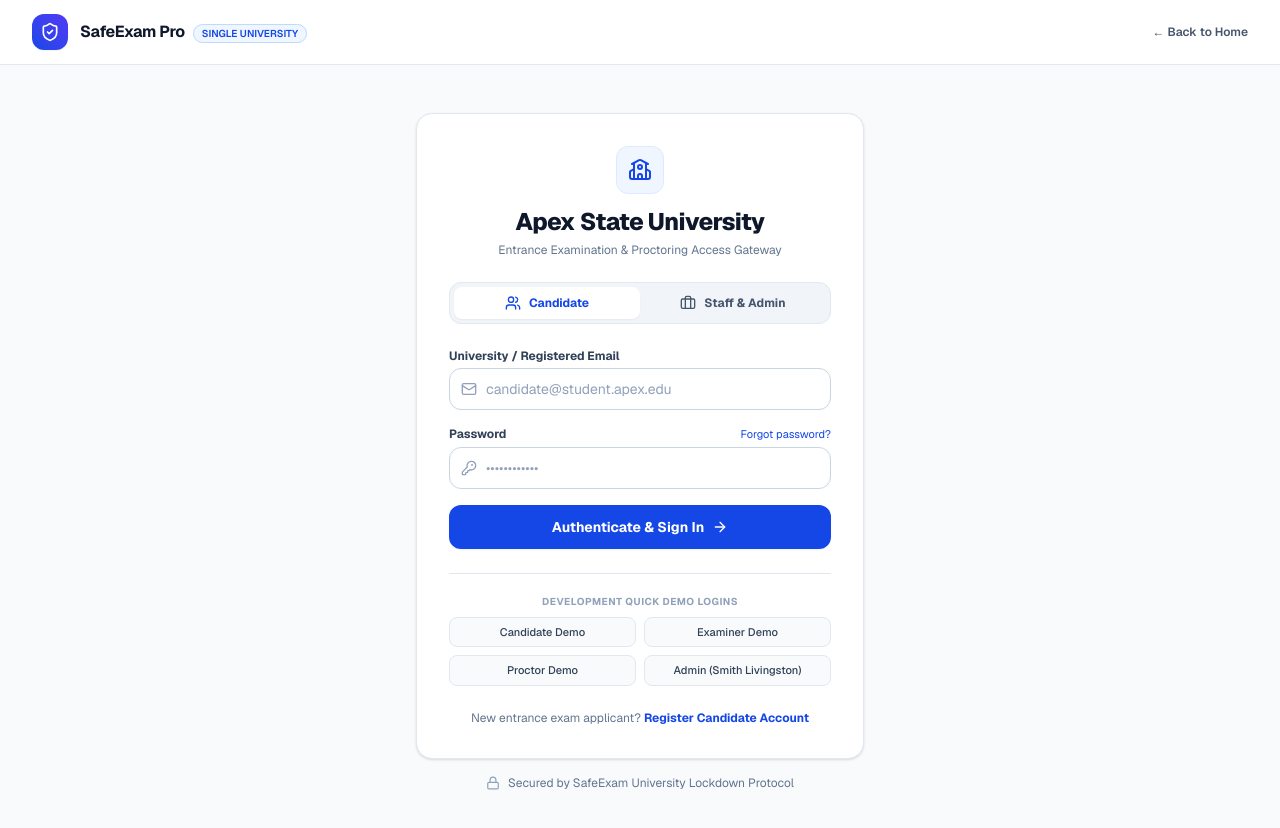
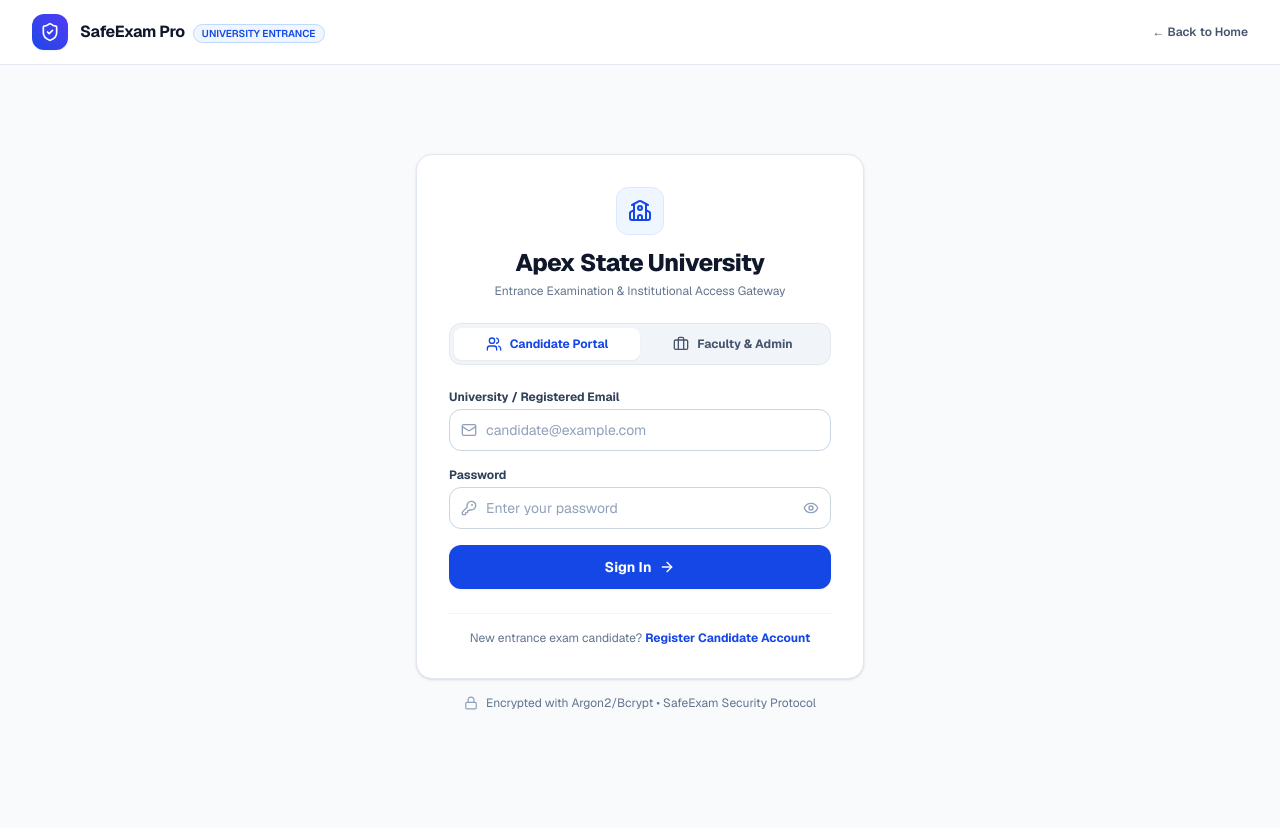
Before and after one commit to smithlivingstonofficial/SafeExam-Pro, a Next.js app: page /login in a window 1280 px wide. Shown: the top 828 px of the page. After the commit the page ends 800 px from the top, so only its background shows below. Built offline with nearby package versions, Linux system fonts and the light colour scheme.

Commit message:
feat(security): implement RBAC matrix, edge session guards, and purge mock passwords

```diff
--- a/src/app/admin/layout.tsx
+++ b/src/app/admin/layout.tsx
@@ -1,11 +1,14 @@
 import { AdminSidebar } from "@/components/admin/admin-nav";
+import { requireRole } from "@/lib/auth/rbac";
 import { ShieldCheck } from "lucide-react";
 
-export default function AdminLayout({
+export default async function AdminLayout({
   children,
 }: {
   children: React.ReactNode;
 }) {
+  // Enforce server-side RBAC: Only admin role permitted
+  await requireRole(["admin"]);
   return (
     <div className="min-h-screen flex bg-slate-50 text-slate-900 selection:bg-purple-600 selection:text-white">
       {/* Fixed Admin Sidebar */}
--- a/src/app/candidate/page.tsx
+++ b/src/app/candidate/page.tsx
@@ -1,5 +1,6 @@
 import Link from "next/link";
 import { logoutAction } from "@/app/actions/auth";
+import { requireRole } from "@/lib/auth/rbac";
 import {
   ShieldCheck,
   Calendar,
@@ -13,7 +14,8 @@ import {
   User,
 } from "lucide-react";
 
-export default function CandidateDashboard() {
+export default async function CandidateDashboard() {
+  await requireRole(["candidate", "admin"]);
   return (
     <div className="min-h-screen flex flex-col bg-slate-50 text-slate-900 selection:bg-blue-600 selection:text-white">
       {/* Top Navigation */}
--- a/src/app/examiner/page.tsx
+++ b/src/app/examiner/page.tsx
@@ -1,5 +1,6 @@
 import Link from "next/link";
 import { logoutAction } from "@/app/actions/auth";
+import { requireRole } from "@/lib/auth/rbac";
 import {
   ShieldCheck,
   FileSpreadsheet,
@@ -13,7 +14,8 @@ import {
   Sliders,
 } from "lucide-react";
 
-export default function ExaminerDashboard() {
+export default async function ExaminerDashboard() {
+  await requireRole(["examiner", "admin"]);
   return (
     <div className="min-h-screen flex flex-col bg-slate-50 text-slate-900 selection:bg-blue-600 selection:text-white">
       {/* Top Navigation */}
--- a/src/app/login/page.tsx
+++ b/src/app/login/page.tsx
@@ -13,6 +13,8 @@ import {
   AlertCircle,
   Users,
   Briefcase,
+  Eye,
+  EyeOff,
 } from "lucide-react";
 import { UserRole } from "@/types/database";
 
@@ -21,22 +23,7 @@ export default function LoginPage() {
   const [selectedStaffRole, setSelectedStaffRole] = useState<UserRole>("examiner");
   const [errorMessage, setErrorMessage] = useState<string | null>(null);
   const [isLoading, setIsLoading] = useState(false);
-
-  // Form states for quick-demo fill
-  const [email, setEmail] = useState("");
-  const [password, setPassword] = useState("");
-
-  const handleQuickDemo = (role: UserRole, demoEmail: string) => {
-    if (role === "candidate") {
-      setRoleCategory("candidate");
-    } else {
-      setRoleCategory("staff");
-      setSelectedStaffRole(role);
-    }
-    setEmail(demoEmail);
-    setPassword("university2026!");
-    setErrorMessage(null);
-  };
+  const [showPassword, setShowPassword] = useState(false);
 
   async function handleSubmit(event: React.FormEvent<HTMLFormElement>) {
     event.preventDefault();
@@ -54,11 +41,10 @@ export default function LoginPage() {
         setIsLoading(false);
       }
     } catch (err: unknown) {
-      // In Next.js, redirect() throws a NEXT_REDIRECT error which is caught here if not rethrown
       if (err instanceof Error && err.message.includes("NEXT_REDIRECT")) {
-        return; // Redirecting successfully
+        return; // Redirecting to authorized portal
       }
-      setErrorMessage("An unexpected authentication error occurred. Please try again.");
+      setErrorMessage("Authentication failed. Please verify your credentials and try again.");
       setIsLoading(false);
     }
   }
@@ -77,7 +63,7 @@ export default function LoginPage() {
                 SafeExam Pro
               </span>
               <span className="ml-2 text-[10px] uppercase font-semibold px-2 py-0.5 rounded-full bg-blue-50 border border-blue-200 text-blue-700">
-                Single University
+                University Entrance
               </span>
             </div>
           </Link>
@@ -94,7 +80,6 @@ export default function LoginPage() {
       {/* Login Card Section */}
       <main className="flex-1 flex items-center justify-center px-4 py-12">
         <div className="w-full max-w-md">
-          {/* Card Container */}
           <div className="bg-white border border-slate-200 rounded-2xl shadow-sm p-6 sm:p-8">
             <div className="text-center mb-6">
               <div className="inline-flex items-center justify-center w-12 h-12 rounded-xl bg-blue-50 text-blue-700 mb-3 border border-blue-100">
@@ -104,7 +89,7 @@ export default function LoginPage() {
                 Apex State University
               </h1>
               <p className="text-xs text-slate-500 mt-1">
-                Entrance Examination & Proctoring Access Gateway
+                Entrance Examination & Institutional Access Gateway
               </p>
             </div>
 
@@ -123,7 +108,7 @@ export default function LoginPage() {
                 }`}
               >
                 <Users className="w-4 h-4" />
-                <span>Candidate</span>
+                <span>Candidate Portal</span>
               </button>
 
               <button
@@ -139,7 +124,7 @@ export default function LoginPage() {
                 }`}
               >
                 <Briefcase className="w-4 h-4" />
-                <span>Staff & Admin</span>
+                <span>Faculty & Admin</span>
               </button>
             </div>
 
@@ -176,7 +161,7 @@ export default function LoginPage() {
               </div>
             )}
 
-            {/* Form */}
+            {/* High-Security Form */}
             <form onSubmit={handleSubmit} className="space-y-4">
               <div>
                 <label className="block text-xs font-bold text-slate-700 mb-1">
@@ -190,12 +175,10 @@ export default function LoginPage() {
                     type="email"
                     name="email"
                     required
-                    value={email}
-                    onChange={(e) => setEmail(e.target.value)}
                     placeholder={
                       roleCategory === "candidate"
-                        ? "candidate@student.apex.edu"
-                        : "faculty@apex.edu"
+                        ? "candidate@example.com"
+                        : "admin@apex.edu"
                     }
                     className="w-full pl-9 pr-3.5 py-2.5 bg-white border border-slate-300 rounded-xl text-sm text-slate-900 placeholder-slate-400 focus:outline-none focus:ring-2 focus:ring-blue-600 focus:border-transparent transition-all"
                   />
@@ -207,23 +190,25 @@ export default function LoginPage() {
                   <label className="block text-xs font-bold text-slate-700">
                     Password
                   </label>
-                  <span className="text-[11px] text-blue-700 hover:underline cursor-pointer">
-                    Forgot password?
-                  </span>
                 </div>
                 <div className="relative">
                   <div className="absolute inset-y-0 left-0 pl-3 flex items-center pointer-events-none text-slate-400">
                     <KeyRound className="w-4 h-4" />
                   </div>
                   <input
-                    type="password"
+                    type={showPassword ? "text" : "password"}
                     name="password"
                     required
-                    value={password}
-                    onChange={(e) => setPassword(e.target.value)}
-                    placeholder="••••••••••••"
-                    className="w-full pl-9 pr-3.5 py-2.5 bg-white border border-slate-300 rounded-xl text-sm text-slate-900 placeholder-slate-400 focus:outline-none focus:ring-2 focus:ring-blue-600 focus:border-transparent transition-all"
+                    placeholder="Enter your password"
+                    className="w-full pl-9 pr-10 py-2.5 bg-white border border-slate-300 rounded-xl text-sm text-slate-900 placeholder-slate-400 focus:outline-none focus:ring-2 focus:ring-blue-600 focus:border-transparent transition-all"
                   />
+                  <button
+                    type="button"
+                    onClick={() => setShowPassword(!showPassword)}
+                    className="absolute inset-y-0 right-0 pr-3 flex items-center text-slate-400 hover:text-slate-600 cursor-pointer"
+                  >
+                    {showPassword ? <EyeOff className="w-4 h-4" /> : <Eye className="w-4 h-4" />}
+                  </button>
                 </div>
               </div>
 
@@ -232,61 +217,24 @@ export default function LoginPage() {
                 disabled={isLoading}
                 className="w-full mt-2 py-3 px-4 rounded-xl bg-blue-700 hover:bg-blue-800 font-bold text-sm text-white shadow-xs transition-all flex items-center justify-center gap-2 cursor-pointer disabled:opacity-70"
               >
-                <span>{isLoading ? "Verifying Credentials..." : "Authenticate & Sign In"}</span>
+                <span>{isLoading ? "Authenticating..." : "Sign In"}</span>
                 <ArrowRight className="w-4 h-4" />
               </button>
             </form>
 
-            {/* Quick Demo Pre-fill helpers */}
-            <div className="mt-6 pt-5 border-t border-slate-200">
-              <span className="text-[10px] uppercase font-bold tracking-wider text-slate-400 block mb-2 text-center">
-                Development Quick Demo Logins
-              </span>
-              <div className="grid grid-cols-2 gap-2 text-[11px]">
-                <button
-                  type="button"
-                  onClick={() => handleQuickDemo("candidate", "candidate1@apex.edu")}
-                  className="p-1.5 rounded-lg bg-slate-50 hover:bg-slate-100 border border-slate-200 text-slate-700 font-medium text-center"
-                >
-                  Candidate Demo
-                </button>
-                <button
-                  type="button"
-                  onClick={() => handleQuickDemo("examiner", "examiner@apex.edu")}
-                  className="p-1.5 rounded-lg bg-slate-50 hover:bg-slate-100 border border-slate-200 text-slate-700 font-medium text-center"
-                >
-                  Examiner Demo
-                </button>
-                <button
-                  type="button"
-                  onClick={() => handleQuickDemo("proctor", "proctor@apex.edu")}
-                  className="p-1.5 rounded-lg bg-slate-50 hover:bg-slate-100 border border-slate-200 text-slate-700 font-medium text-center"
-                >
-                  Proctor Demo
-                </button>
-                <button
-                  type="button"
-                  onClick={() => handleQuickDemo("admin", "smithlivingston2005@gmail.com")}
-                  className="p-1.5 rounded-lg bg-slate-50 hover:bg-slate-100 border border-slate-200 text-slate-700 font-medium text-center"
-                >
-                  Admin (Smith Livingston)
-                </button>
-              </div>
-            </div>
-
-            {/* Sign Up Link for Candidates */}
-            <div className="mt-6 text-center text-xs text-slate-500">
-              New entrance exam applicant?{" "}
+            {/* Candidate Registration Link */}
+            <div className="mt-6 text-center text-xs text-slate-500 pt-4 border-t border-slate-100">
+              New entrance exam candidate?{" "}
               <Link href="/register" className="font-bold text-blue-700 hover:underline">
                 Register Candidate Account
               </Link>
             </div>
           </div>
 
-          {/* Security Assurance */}
+          {/* Security Indicator */}
           <div className="mt-4 flex items-center justify-center gap-2 text-xs text-slate-500">
             <Lock className="w-3.5 h-3.5 text-slate-400" />
-            <span>Secured by SafeExam University Lockdown Protocol</span>
+            <span>Encrypted with Argon2/Bcrypt • SafeExam Security Protocol</span>
           </div>
         </div>
       </main>
--- a/src/app/proctor/page.tsx
+++ b/src/app/proctor/page.tsx
@@ -1,5 +1,6 @@
 import Link from "next/link";
 import { logoutAction } from "@/app/actions/auth";
+import { requireRole } from "@/lib/auth/rbac";
 import {
   ShieldCheck,
   Camera,
@@ -14,7 +15,8 @@ import {
   MessageSquare,
 } from "lucide-react";
 
-export default function ProctorDashboard() {
+export default async function ProctorDashboard() {
+  await requireRole(["proctor", "admin"]);
   const activeCandidates = [
     { id: "C-101", name: "Alexander Vance", stream: "Live (720p)", flags: 0, status: "Normal", progress: "42/60 answered" },
     { id: "C-102", name: "Sophia Reynolds", stream: "Live (720p)", flags: 2, status: "Voice Anomaly Flagged", progress: "38/60 answered" },
--- /dev/null
+++ b/src/lib/auth/rbac.ts
@@ -0,0 +1,128 @@
+import { redirect } from "next/navigation";
+import { createClient } from "@/lib/supabase/server";
+import { UserRole } from "@/types/database";
+
+export interface AuthenticatedUser {
+  id: string;
+  email: string;
+  role: UserRole;
+  fullName: string;
+}
+
+/**
+ * Retrieves the currently logged-in user and their verified role from the database.
+ * Returns null if not authenticated.
+ */
+export async function getCurrentUser(): Promise<AuthenticatedUser | null> {
+  const supabase = await createClient();
+  const { data: { user }, error: authError } = await supabase.auth.getUser();
+
+  if (authError || !user) {
+    return null;
+  }
+
+  // Retrieve user profile to determine verified role
+  const { data: profile } = await supabase
+    .from("profiles")
+    .select("role, full_name, is_active")
+    .eq("id", user.id)
+    .maybeSingle();
+
+  // If user is suspended, treat as unauthenticated
+  if (profile && profile.is_active === false) {
+    await supabase.auth.signOut();
+    return null;
+  }
+
+  // Fallback to metadata role or default candidate
+  const role = (profile?.role as UserRole) || (user.user_metadata?.role as UserRole) || "candidate";
+  const fullName = profile?.full_name || user.user_metadata?.full_name || user.email || "User";
+
+  return {
+    id: user.id,
+    email: user.email || "",
+    role,
+    fullName,
+  };
+}
+
+/**
+ * Enforces role-based access for Server Components.
+ * Redirects unauthenticated users to /login and unauthorized roles to their assigned dashboard.
+ */
+export async function requireRole(allowedRoles: UserRole[]): Promise<AuthenticatedUser> {
+  const user = await getCurrentUser();
+
+  if (!user) {
+    redirect("/login");
+  }
+
+  // Admins always have full institutional access across all roles
+  if (user.role === "admin") {
+    return user;
+  }
+
+  if (!allowedRoles.includes(user.role)) {
+    // Redirect to the user's appropriate portal based on their actual role
+    switch (user.role) {
+      case "candidate":
+        redirect("/candidate");
+      case "examiner":
+        redirect("/examiner");
+      case "proctor":
+        redirect("/proctor");
+      case "viewer":
+        redirect("/admin/audit");
+      default:
+        redirect("/login");
+    }
+  }
+
+  return user;
+}
+
+/**
+ * Granular Permission Matrix for SafeExam Pro
+ */
+export const ROLE_PERMISSIONS: Record<UserRole, string[]> = {
+  admin: [
+    "settings:manage",
+    "departments:manage",
+    "users:manage",
+    "exams:read",
+    "exams:write",
+    "exams:publish",
+    "questions:read",
+    "questions:write",
+    "proctoring:monitor",
+    "proctoring:intervene",
+    "results:publish",
+    "audit:read",
+  ],
+  examiner: [
+    "questions:read",
+    "questions:write",
+    "exams:read",
+    "exams:write",
+    "results:grade",
+  ],
+  proctor: [
+    "proctoring:monitor",
+    "proctoring:intervene",
+    "exams:read",
+  ],
+  candidate: [
+    "exams:take",
+    "results:read_own",
+  ],
+  viewer: [
+    "audit:read",
+    "results:read",
+    "exams:read",
+  ],
+};
+
+export function hasPermission(role: UserRole, permission: string): boolean {
+  if (role === "admin") return true;
+  return ROLE_PERMISSIONS[role]?.includes(permission) ?? false;
+}
```
Also changed, not shown: src/app/actions/auth.ts (+34 -41 lines), src/lib/supabase/middleware.ts (+38 -1 lines).
